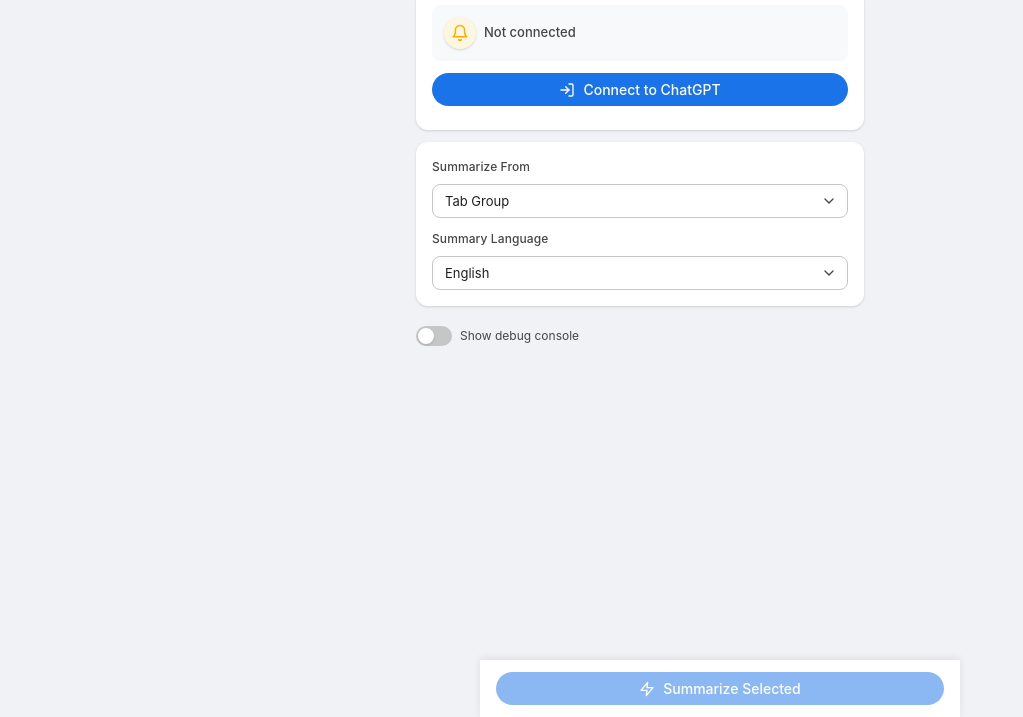
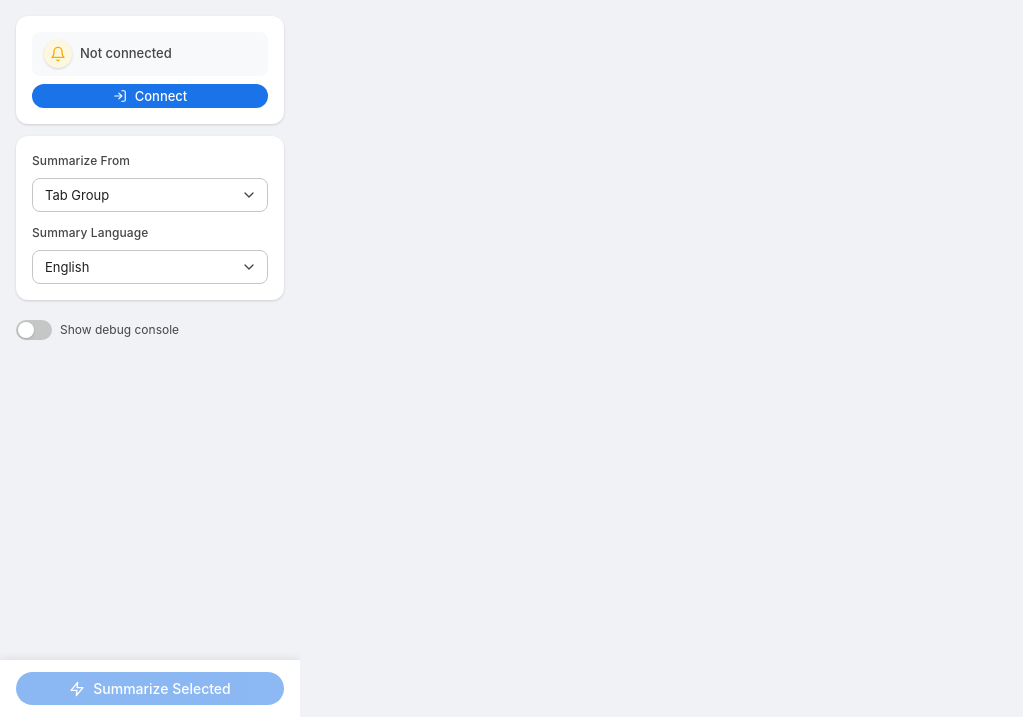
Before and after one commit to DimazzzZ/simple-tab-summarizer, a browser extension: page sidebar.html in a window 1280 px wide. Shown: the part 83-800 px from the top of the page, without its empty margins (0-1023 px from the left). Drawn offline with Linux system fonts and the light colour scheme.

Commit message:
refactor authentication buttons and layout for improved usability and styling

```diff
--- a/sidebar.html
+++ b/sidebar.html
@@ -25,14 +25,16 @@
         </span>
         <span id="auth-text">Not connected</span>
       </div>
-      <button id="connect-btn" class="btn btn-primary">
-        <svg xmlns="http://www.w3.org/2000/svg" width="16" height="16" viewBox="0 0 24 24" fill="none" stroke="currentColor" stroke-width="2" stroke-linecap="round" stroke-linejoin="round"><path d="M15 3h4a2 2 0 0 1 2 2v14a2 2 0 0 1-2 2h-4"/><polyline points="10 17 15 12 10 7"/><line x1="15" y1="12" x2="3" y2="12"/></svg>
-        <span class="btn-text">Connect to ChatGPT</span>
-      </button>
-      <button id="disconnect-btn" class="btn btn-secondary hidden">
-        <svg xmlns="http://www.w3.org/2000/svg" width="16" height="16" viewBox="0 0 24 24" fill="none" stroke="currentColor" stroke-width="2" stroke-linecap="round" stroke-linejoin="round"><path d="M9 21H5a2 2 0 0 1-2-2V5a2 2 0 0 1 2-2h4"/><polyline points="16 17 21 12 16 7"/><line x1="21" y1="12" x2="9" y2="12"/></svg>
-        <span class="btn-text">Disconnect</span>
-      </button>
+      <div class="auth-row">
+        <button id="connect-btn" class="btn btn-primary">
+          <svg xmlns="http://www.w3.org/2000/svg" width="14" height="14" viewBox="0 0 24 24" fill="none" stroke="currentColor" stroke-width="2" stroke-linecap="round" stroke-linejoin="round"><path d="M15 3h4a2 2 0 0 1 2 2v14a2 2 0 0 1-2 2h-4"/><polyline points="10 17 15 12 10 7"/><line x1="15" y1="12" x2="3" y2="12"/></svg>
+          <span class="btn-text">Connect</span>
+        </button>
+        <button id="disconnect-btn" class="btn btn-secondary hidden">
+          <svg xmlns="http://www.w3.org/2000/svg" width="14" height="14" viewBox="0 0 24 24" fill="none" stroke="currentColor" stroke-width="2" stroke-linecap="round" stroke-linejoin="round"><path d="M9 21H5a2 2 0 0 1-2-2V5a2 2 0 0 1 2-2h4"/><polyline points="16 17 21 12 16 7"/><line x1="21" y1="12" x2="9" y2="12"/></svg>
+          <span class="btn-text">Disconnect</span>
+        </button>
+      </div>
     </div>
 
     <!-- Configuration Card -->
--- a/styles.css
+++ b/styles.css
@@ -87,20 +87,29 @@
   box-sizing: border-box;
 }
 
+html, body {
+  width: 300px;
+  max-height: 600px;
+  overflow-y: auto;
+  overflow-x: hidden;
+}
+
 body {
   font-family: var(--font-family);
-  width: 400px;
   min-height: 180px;
   background: var(--color-background);
   color: var(--color-on-surface);
   line-height: 1.5;
   -webkit-font-smoothing: antialiased;
   -moz-osx-font-smoothing: grayscale;
+  display: flex;
+  flex-direction: column;
 }
 
 .container {
   padding: var(--spacing-lg);
-  padding-bottom: calc(var(--spacing-lg) + 60px); /* Space for sticky action bar */
+  flex: 1;
+  overflow-y: auto;
 }
 
 /* ============================================
@@ -160,7 +169,7 @@ body.sidebar-mode {
 }
 
 body.sidebar-mode .container {
-  max-width: 480px;
+  max-width: 620px;
   margin: 0 auto;
 }
 
@@ -187,26 +196,27 @@ body.sidebar-mode .container {
   display: flex;
   align-items: center;
   gap: var(--spacing-sm);
-  padding: var(--spacing-md);
+  padding: var(--spacing-sm) var(--spacing-md);
   border-radius: var(--radius-sm);
   background: var(--color-surface-variant);
-  margin-bottom: var(--spacing-md);
+  margin-bottom: var(--spacing-sm);
 }
 
 .auth-icon {
   display: flex;
   align-items: center;
   justify-content: center;
-  width: 32px;
-  height: 32px;
+  width: 28px;
+  height: 28px;
   border-radius: var(--radius-full);
   background: var(--color-surface);
   box-shadow: var(--shadow-1);
+  flex-shrink: 0;
 }
 
 .auth-icon svg {
-  width: 18px;
-  height: 18px;
+  width: 16px;
+  height: 16px;
 }
 
 .auth-icon.connected {
@@ -223,6 +233,21 @@ body.sidebar-mode .container {
   font-size: 13px;
   font-weight: 500;
   color: var(--color-on-surface-variant);
+  flex: 1;
+}
+
+/* Auth buttons row - side by side with status */
+.auth-row {
+  display: flex;
+  align-items: center;
+  gap: var(--spacing-sm);
+}
+
+.auth-row .btn {
+  flex: 1;
+  margin-bottom: 0;
+  padding: var(--spacing-xs) var(--spacing-sm);
+  font-size: 13px;
 }
 
 /* ============================================
@@ -741,24 +766,27 @@ select:hover:not(:focus) {
 }
 
 /* ============================================
-   Sticky Action Bar
+   Debug Toggle Section
+   ============================================ */
+#debug-toggle-section {
+  margin-bottom: var(--spacing-lg);
+}
+
+/* ============================================
+   Action Bar (always visible at bottom)
    ============================================ */
 .action-bar {
-  position: fixed;
-  bottom: 0;
-  left: 0;
-  right: 0;
   padding: var(--spacing-md) var(--spacing-lg);
   background: var(--color-surface);
   box-shadow: 0 -2px 8px rgba(0, 0, 0, 0.08);
-  z-index: 100;
+  flex-shrink: 0;
 }
 
 body.sidebar-mode .action-bar {
-  max-width: 480px;
-  margin: 0 auto;
-  left: 50%;
-  transform: translateX(-50%);
+  max-width: 100%;
+  margin: 0;
+  left: 0;
+  transform: none;
 }
 
 /* ============================================
```
Also changed, not shown: popup.html (+10 -8 lines), icons/icon.png (added), icons/icon.svg (deleted), 1 other file.
